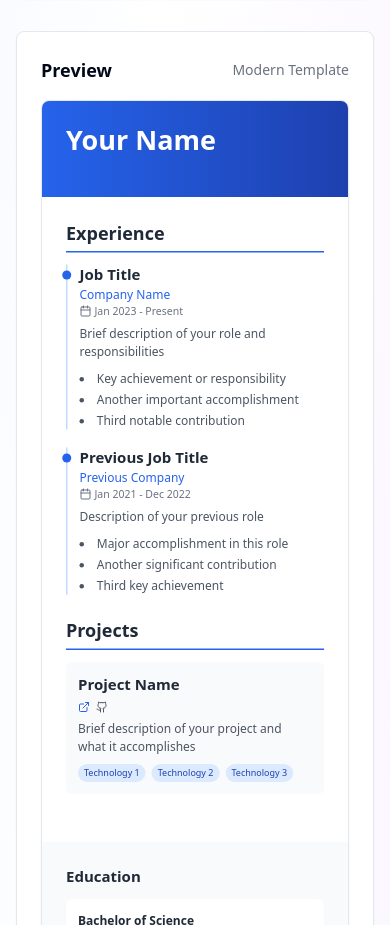
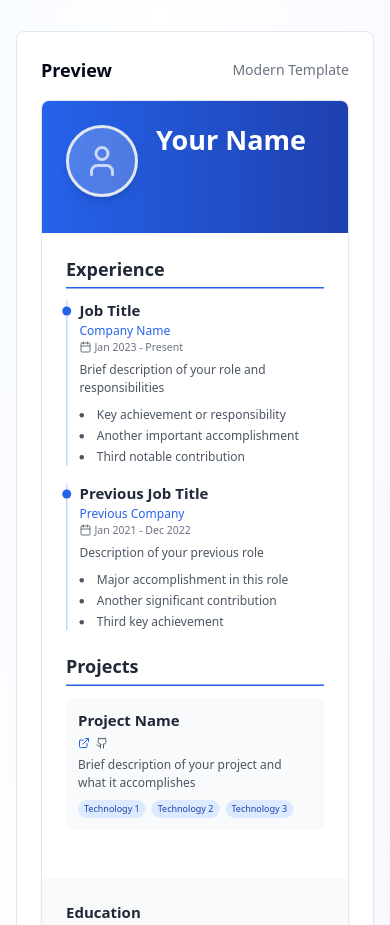
Before and after one commit to Nikusha-Chitinashvili/fresh-cv-atelier-03, a React (Vite) app: page / in a window 390 px wide. Shown: the part 2808-3733 px from the top of the page. Built offline with nearby package versions, Linux system fonts and the light colour scheme.

Commit message:
Fix: Show general details in live preview
Updated `src/components/templates/ModernTemplate.tsx` to display general details for email, phone, address, LinkedIn, and website in the live preview. Added a user icon before the profile picture upload.

```diff
--- a/src/components/templates/ModernTemplate.tsx
+++ b/src/components/templates/ModernTemplate.tsx
@@ -1,5 +1,5 @@
 import { CVData } from '@/types/cv';
-import { Mail, Phone, MapPin, Linkedin, Globe, Calendar, ExternalLink, Github } from 'lucide-react';
+import { Mail, Phone, MapPin, Linkedin, Globe, Calendar, ExternalLink, Github, User } from 'lucide-react';
 
 interface ModernTemplateProps {
   cvData: CVData;
@@ -146,16 +146,20 @@ export const ModernTemplate = ({ cvData, colorTheme = 'blue' }: ModernTemplatePr
       <div className={`bg-gradient-to-r ${colors.gradient} text-white p-8`}>
         <div className="flex flex-col md:flex-row justify-between items-start">
           <div className="flex items-start space-x-6 flex-1">
-            {/* Profile Picture */}
-            {personalInfo.profilePicture && (
-              <div className="flex-shrink-0">
+            {/* Profile Picture or User Icon */}
+            <div className="flex-shrink-0">
+              {personalInfo.profilePicture ? (
                 <img
                   src={personalInfo.profilePicture}
                   alt={personalInfo.fullName || 'Profile'}
                   className={`w-24 h-24 rounded-full object-cover border-4 border-${colorTheme}-300 shadow-lg`}
                 />
-              </div>
-            )}
+              ) : (
+                <div className={`w-24 h-24 rounded-full border-4 border-${colorTheme}-300 shadow-lg bg-white/20 flex items-center justify-center`}>
+                  <User className="h-12 w-12 text-white/70" />
+                </div>
+              )}
+            </div>
 
             {/* Name and Summary */}
             <div className="flex-1">
--- a/src/pages/Index.tsx
+++ b/src/pages/Index.tsx
@@ -11,8 +11,8 @@ const Index = () => {
   const [cvData, setCvData] = useState<CVData>({
     personalInfo: {
       fullName: 'Full Name',
-      email: 'email@example.com',
-      phone: '+1 (555) 000-0000',
+      email: 'your.email@example.com',
+      phone: '+1 (555) 123-4567',
       address: 'City, State, Country',
       linkedin: 'linkedin.com/in/yourname',
       website: 'www.yourwebsite.com',
```
